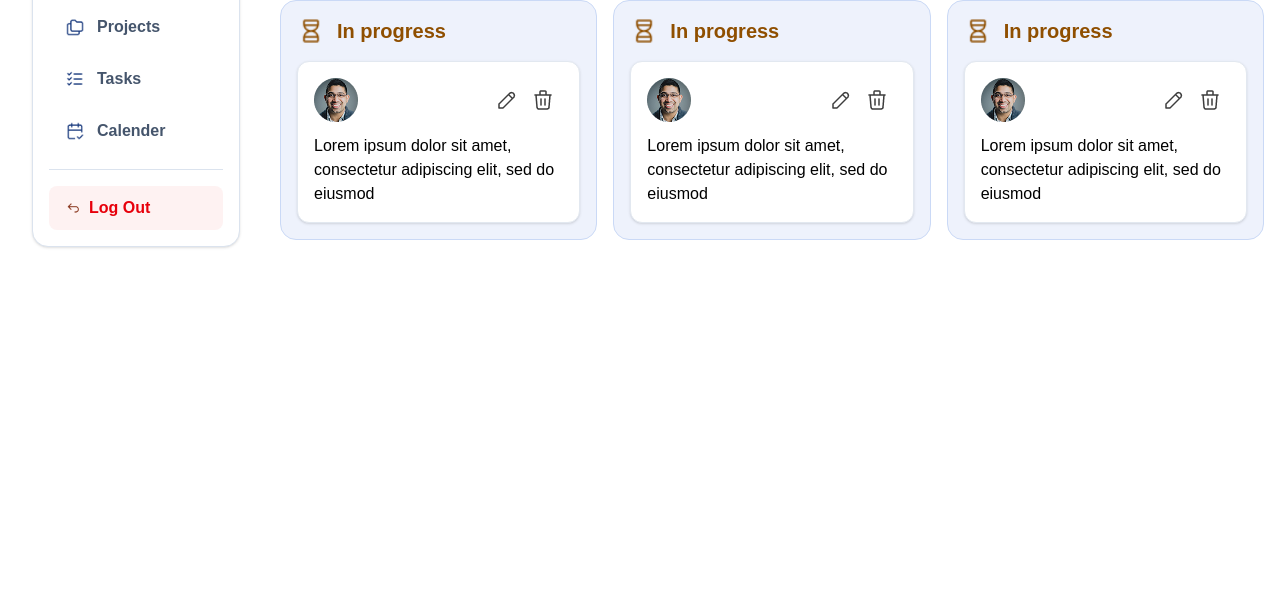
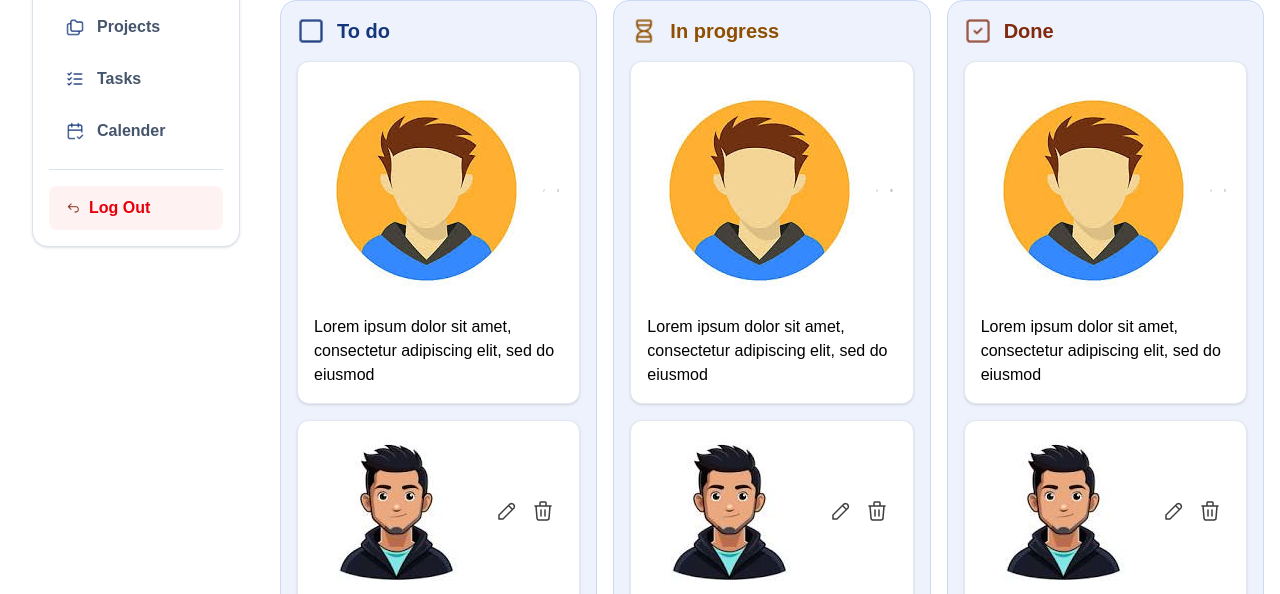
Before and after one commit to fecoderchinh/simple-task-mng, a plain HTML site: page index.html in a window 1280 px wide. Shown: the part 177-771 px from the top of the page. Drawn offline with nearby package versions, Linux system fonts and the light colour scheme.

Commit message:
index.html

```diff
--- a/index.html
+++ b/index.html
@@ -482,16 +482,19 @@
     listTasks.id = "listTasks";
     container.append(listTasks);
     const childrenEl = [];
+    const childDiv = ["To do", "In progress", "Done"];
+    const colors = ["#14367B", "#8F4F00", "#81290E"];
+    const images = ["images/To_do.png", "images/In_progress.png", "images/Done.png"];
     for (let i = 1; i < 4; i++) {
       const section = document.createElement('div');
       section.className = "bg-todo-bg border border-todo-line rounded-2xl p-4 flex flex-col gap-4";
       section.innerHTML = `
       <div class="flex items-center gap-3 font-bold text-slate-700 text-xl">
-                    <img src="images/In_progress.png" class="w-7"> <span class="text-[#8F4F00]">In progress</span>
+                    <img src="${images[i - 1]}" class="w-7"> <span style="color: ${colors[i - 1]}">${childDiv[i - 1]}</span>
                   </div>
       `;
       listTasks.append(section);
-      for (let j = 0; j < 1; j++) {
+      for (let j = 0; j < 4; j++) {
         const childDiv = document.createElement('div');
         childDiv.className = 'bg-white border border-slate-200 rounded-xl p-4 shadow-sm hover:shadow-md transition-shadow';
 
@@ -505,8 +508,9 @@
                     <button onclick="myFunction()" class="p-1 hover:bg-slate-200 rounded-full"><img src="images/Delete.png"></button>`;
 
         const avatarImg = document.createElement('img');
-        avatarImg.src = 'images/Avatar.png';
+        avatarImg.src = `images/a${j + 1}.png` ;
         avatarImg.alt = 'Avatar';
+
         subChild.append(avatarImg);
         subChild.append(childSubChild);
 
```
